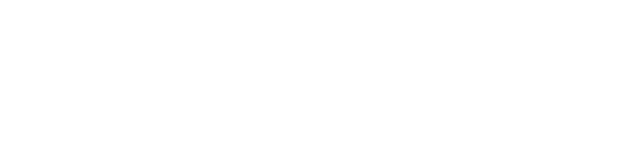
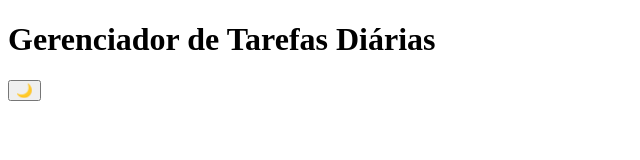
Before and after one commit to alanerochaa/Gerenciador-de-tarefas-diarias, a plain HTML site: page index.html in a window 1280 px wide. Shown: the whole page, without its empty margins (0-640 px from the left). Drawn offline with Linux system fonts and the light colour scheme.

Commit message:
Adicionando cabeçalho com título.

```diff
--- a/index.html
+++ b/index.html
@@ -8,3 +8,8 @@
     <link rel="icon" href="data:,">
 </head>
 <body>
+        <!-- Cabeçalho -->
+        <header>
+            <h1>Gerenciador de Tarefas Diárias</h1>
+            <button id="modo-escuro-btn" aria-label="Alternar modo escuro">🌙</button>
+        </header>
```
